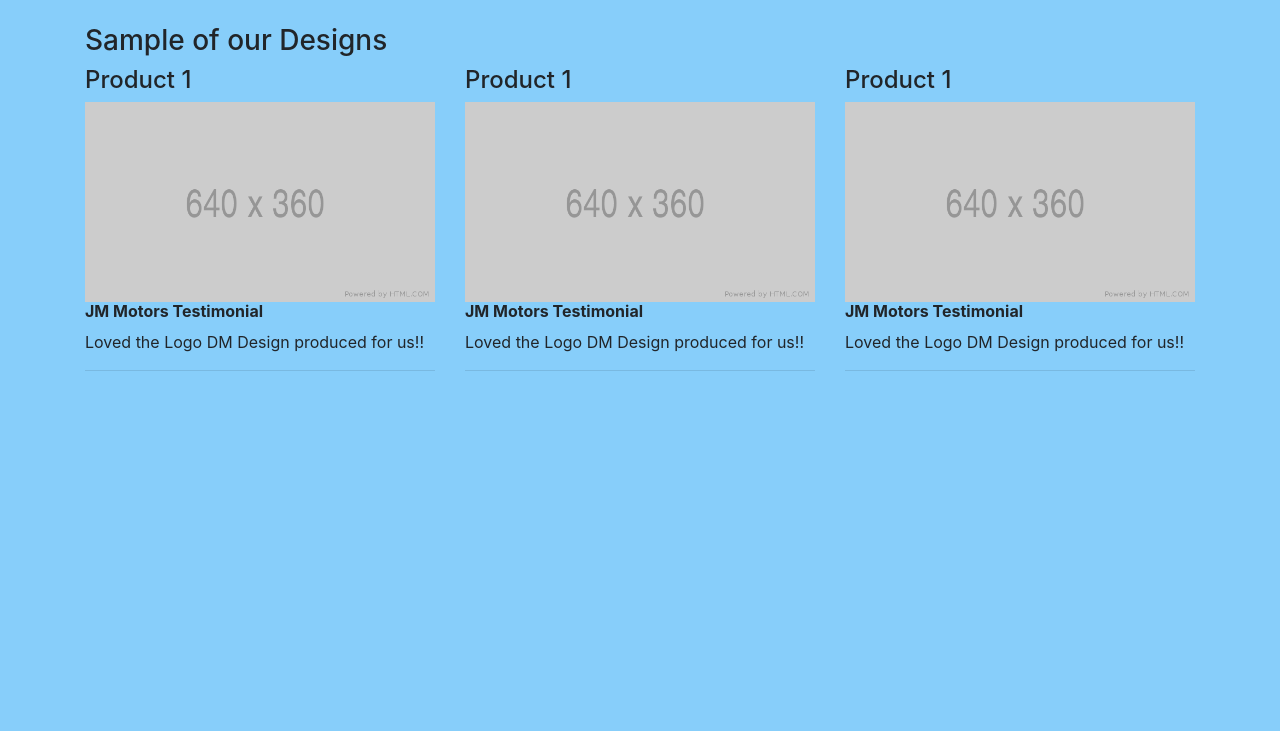
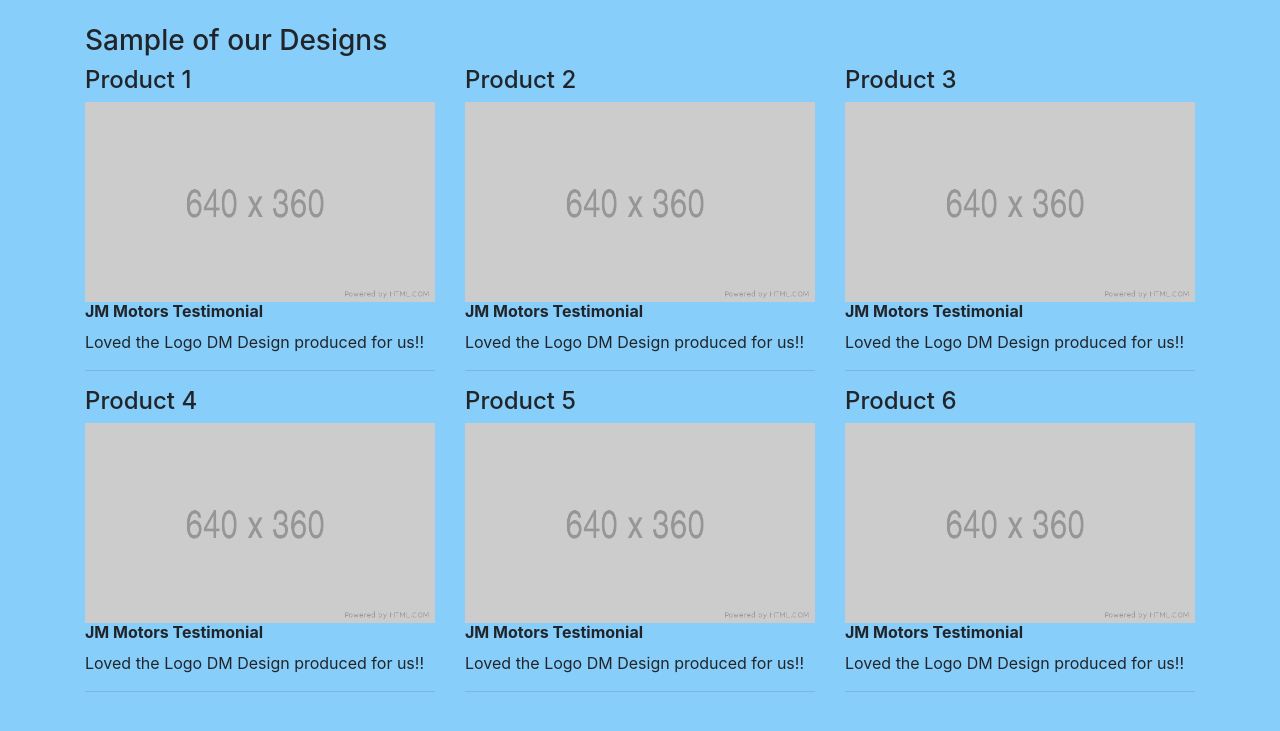
Before and after one commit to Code-Institute-Submissions/djmolloy57-proj4DMDesign_JuneResub, a Django app: page / in a window 1280 px wide. Shown: the part 56-787 px from the top of the page. Run offline with Django 3.2, Linux system fonts and the light colour scheme; some libraries are stand-ins or nearby versions.

Commit message:
added more placeholders and text and also added grid bootstrap for different screen sizes on designstore template

```diff
--- a/designstore/templates/designstore/designstore.html
+++ b/designstore/templates/designstore/designstore.html
@@ -14,7 +14,7 @@
           </div>
         </div>
         <div class="col-lg-4 col-sm-6 col-6">
-            <h4>Product 1</h4>
+            <h4>Product 2</h4>
             <img class="thumbnail" src="{% static 'images/placeholder.png' %}">
             <div class="product">
               <h6><strong>JM Motors Testimonial</strong></h6>
@@ -24,7 +24,37 @@
             </div>
         </div>
         <div class="col-lg-4 col-sm-6 col-6">
-            <h4>Product 1</h4>
+            <h4>Product 3</h4>
+            <img class="thumbnail" src="{% static 'images/placeholder.png' %}">
+            <div class="product">
+              <h6><strong>JM Motors Testimonial</strong></h6>
+              <p>Loved the Logo DM Design produced for us!!</p>
+              <hr>
+
+            </div>
+        </div>
+        <div class="col-lg-4 col-sm-6 col-6">
+            <h4>Product 4</h4>
+            <img class="thumbnail" src="{% static 'images/placeholder.png' %}">
+            <div class="product">
+              <h6><strong>JM Motors Testimonial</strong></h6>
+              <p>Loved the Logo DM Design produced for us!!</p>
+              <hr>
+
+            </div>
+        </div>
+        <div class="col-lg-4 col-sm-6 col-6">
+            <h4>Product 5</h4>
+            <img class="thumbnail" src="{% static 'images/placeholder.png' %}">
+            <div class="product">
+              <h6><strong>JM Motors Testimonial</strong></h6>
+              <p>Loved the Logo DM Design produced for us!!</p>
+              <hr>
+
+            </div>
+        </div>
+        <div class="col-lg-4 col-sm-6 col-6">
+            <h4>Product 6</h4>
             <img class="thumbnail" src="{% static 'images/placeholder.png' %}">
             <div class="product">
               <h6><strong>JM Motors Testimonial</strong></h6>
```
